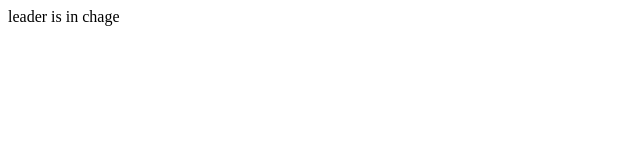
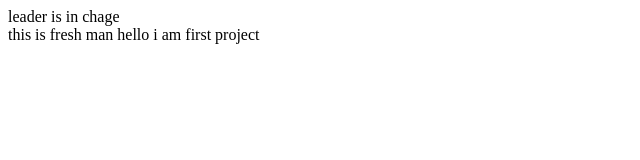
Before and after one commit to eseul2/company-project, a plain HTML site: page index.html in a window 1280 px wide. Shown: the whole page, without its empty margins (0-640 px from the left). Drawn offline with Linux system fonts and the light colour scheme.

Commit message:
freshman first commit

```diff
--- a/index.html
+++ b/index.html
@@ -14,7 +14,9 @@ leader is in chage
     </nav>
 
     <main>
-
+this is fresh man
+hello
+i am first project
     </main>
 
     <footer>
```
